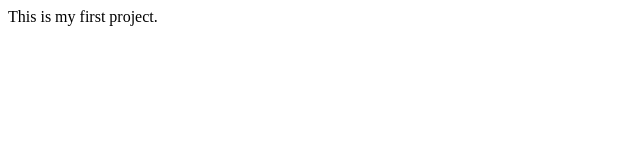
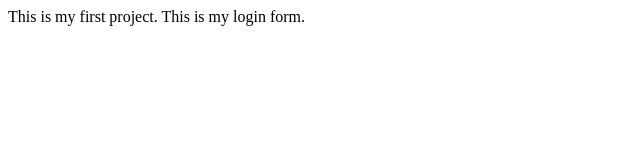
Before and after one commit to mydudesteve/LearningGit, a plain HTML site: page index.html in a window 1280 px wide. Shown: the whole page, without its empty margins (0-640 px from the left). Drawn offline with Linux system fonts and the light colour scheme.

Commit message:
login form

```diff
--- a/index.html
+++ b/index.html
@@ -4,5 +4,6 @@
   </head>
  <body>
   This is my first project.
+  This is my login form.
  </body>
 </html>
```
Also changed, not shown: Directory1/text.txt (added), Directory2/text.txt (added), log.txt (added), login.txt (added).
